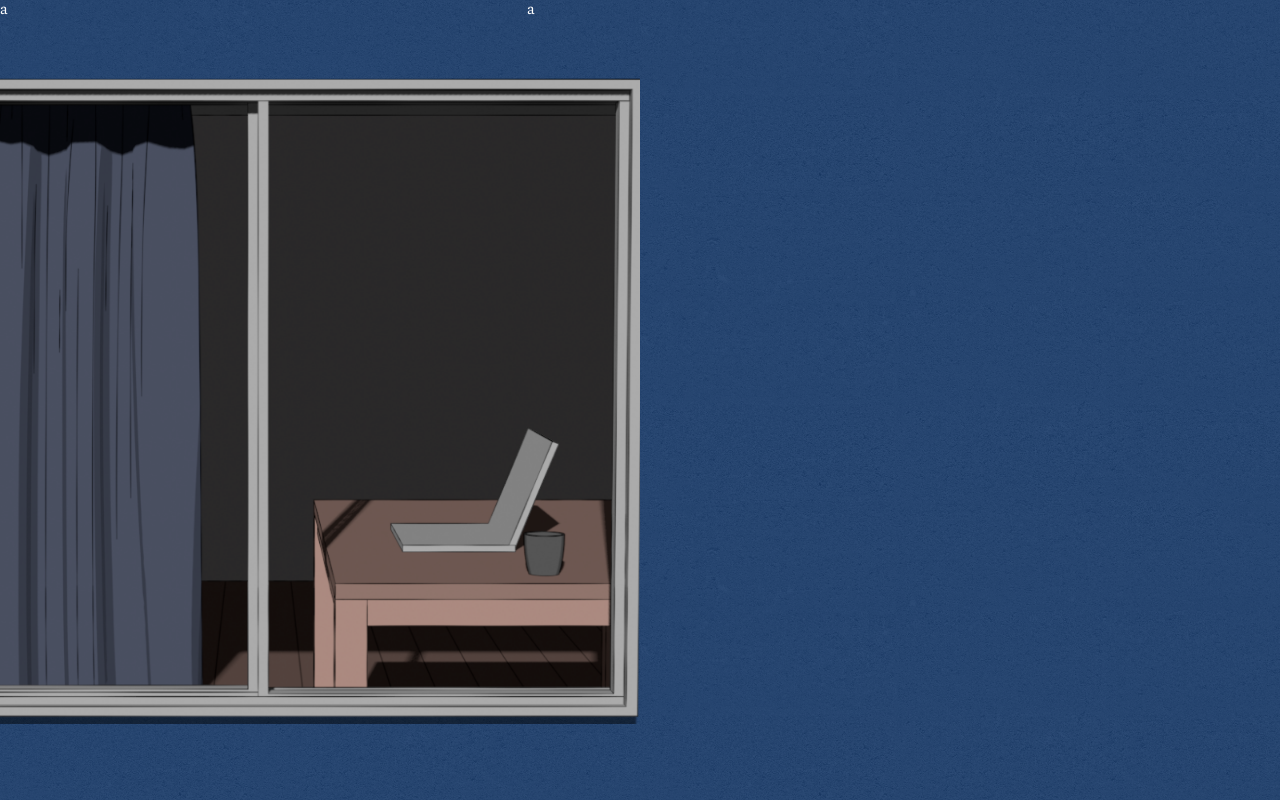
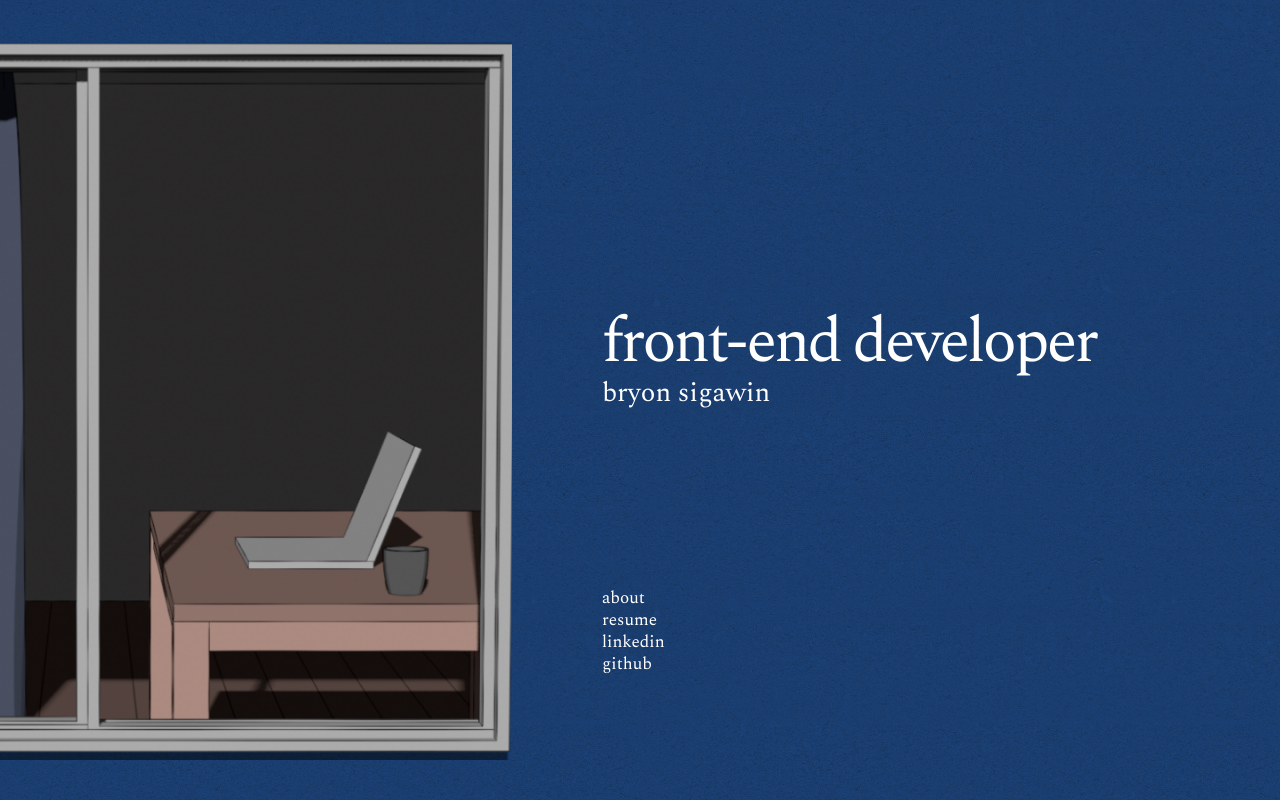
Before and after one commit to bryonsigawin/threejs-svelte-experiment, a SvelteKit app: page / in a window 1280 px wide. Built offline with nearby package versions, Linux system fonts and the light colour scheme.

Commit message:
feat: baseline design

```diff
--- a/src/routes/+page.svelte
+++ b/src/routes/+page.svelte
@@ -11,92 +11,104 @@
 	import 'modern-normalize';
 	import '../styles.css';
 
-	import { onMount } from 'svelte';
-	import anime from 'animejs';
-
-	import { smoothScroll } from '$lib/stores/scroll';
-
-	import Window from '$lib/components/window.svelte';
-
-	let animatedValue = { value: 0 };
-	let windowProgress = 0;
-	let entryDone = false;
-
-	onMount(() => {
-		const animeTimeline = anime.timeline();
-
-		animeTimeline
-			.add({
-				targets: '.content',
-				easing: 'easeOutQuint',
-				duration: 2500,
-				translateY: ['30vh', 0]
-			})
-			.add({
-				targets: animatedValue,
-				value: 1,
-				easing: 'easeInOutQuart',
-				duration: 1200,
-				update: () => {
-					windowProgress = animatedValue.value;
-				},
-				complete: () => {
-					entryDone = true;
-				}
-			});
-	});
+	import windowImage from '$lib/images/window-temp.png';
 </script>
 
-<div class={entryDone ? '' : 'freeze-page'}>
-	<main class="content" style="--progress: {windowProgress}">
-		<Window --progress={windowProgress} />
-		<div>a</div>
-		<div>a</div>
+<div class="layout">
+	<div class="window">
+		<img src={windowImage} alt="window lol" />
+	</div>
+
+	<main>
+		<div>
+			<h1 class="job-title">front-end developer</h1>
+			<h2 class="my-name">bryon sigawin</h2>
+		</div>
+
+		<div class="page-links">
+			<a class="page-link" href="/">about</a>
+			<a class="page-link" href="/">resume</a>
+			<a class="page-link" href="/">linkedin</a>
+			<a class="page-link" href="/">github</a>
+		</div>
 	</main>
 </div>
 
 <style>
-	:global(.freeze-page) {
-		width: 100vw;
-		height: 100vh;
+	.layout {
+		position: relative;
 
-		overflow: hidden;
+		display: grid;
+		grid-template-columns: 40vw 1fr;
+		align-items: center;
+		gap: 5rem;
+
+		min-height: 100vh;
 	}
 
-	:global(.freeze-page main) {
-		width: 100vw;
-		height: 100vh;
+	.layout::before {
+		content: '';
 
-		overflow: unset !important;
+		position: absolute;
+		top: 0;
+		left: 0;
+
+		width: 100%;
+		height: 100%;
+
+		background-image: url('$lib/images/wall-texture.jpg');
+		background-size: 50%;
+		opacity: 0.2;
+		mix-blend-mode: overlay;
+	}
+
+	.window {
+		position: relative;
+		z-index: 1;
+		display: flex;
+		justify-content: flex-end;
+	}
+
+	.window img {
+		width: auto;
+		height: 90vh;
 	}
 
 	main {
-		position: relative;
-		min-height: 100vh;
+		display: flex;
+		flex-direction: column;
+		justify-content: space-between;
 
-		overflow: hidden;
+		margin-top: 10rem;
+		gap: 10rem;
 	}
 
-	main::before {
-		content: '';
+	.job-title {
+		font-size: 3.5rem;
+		font-weight: 300;
+		letter-spacing: -3px;
 
-		position: absolute;
-		top: 50%;
-		left: 50%;
-
-		width: 200%;
-		height: 200%;
-
-		background-image: url('$lib/images/wall-texture.jpg');
-		background-size: 25%;
-		opacity: 0.1;
-		mix-blend-mode: overlay;
-		transform: translate(calc(-50% - 30vw * var(--progress)), calc(-50% + 5% * var(--progress)))
-			scale(calc(0.8 + 0.2 * var(--progress)));
+		margin: 0;
 	}
 
-	.content {
-		display: grid;
-		grid-template-columns: 0.7fr 1fr;
+	.my-name {
+		font-size: 1.5rem;
+		font-weight: 200;
+
+		margin: 0;
+	}
+
+	.page-links {
+		display: flex;
+		flex-direction: column;
+		gap: 0.125rem;
+	}
+
+	.page-link {
+		font-size: 0.95rem;
+		font-weight: 200;
+
+		color: white;
+		text-decoration: none;
 	}
 </style>
--- a/src/styles.css
+++ b/src/styles.css
@@ -1,3 +1,7 @@
+:root {
+  font-size: 18px;
+}
+
 body {
   font-family: 'Spectral', serif;
 
```
